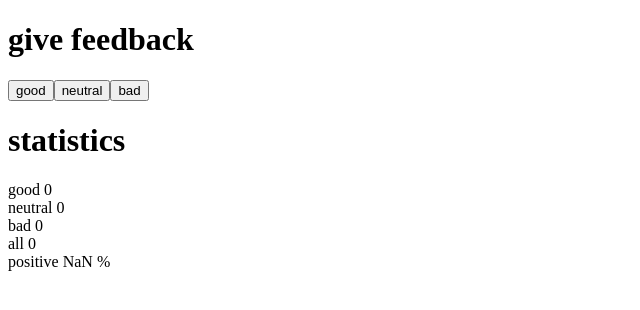
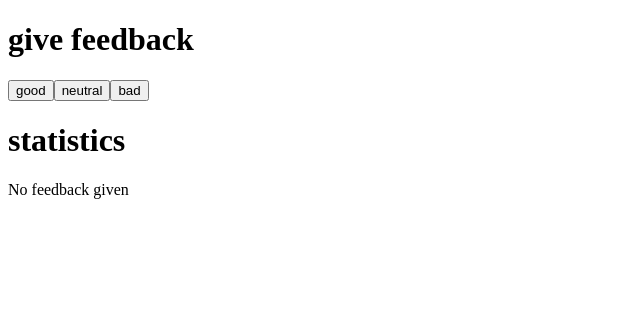
Before and after one commit to DTree-ntd/full-stack-helsinki, a React (Create React App) app: page / in a window 1280 px wide. Shown: the top 310 px of the page, without its empty margins (0-640 px from the left). Built offline with nearby package versions, Linux system fonts and the light colour scheme.

Commit message:
part1-8 to 1-10

```diff
--- a/src/App.js
+++ b/src/App.js
@@ -1,6 +1,6 @@
 import { useState } from 'react'
 import Button from './components/Button'
-import Display from './components/Display'
+import Statistics from './components/Statistics'
 
 const App = () => {
   const [good, setGood] = useState(0)
@@ -21,6 +21,7 @@ const App = () => {
 
   const totalFeedback = good + neutral + bad;
   const percentPositive = (good / totalFeedback * 100) + ' %';
+  const values = {good, neutral, bad, totalFeedback, percentPositive};
 
   return (
     <div>
@@ -29,12 +30,7 @@ const App = () => {
       <Button handleClick={handleClickNeutral} text='neutral'></Button>
       <Button handleClick={handleClickBad} text='bad'></Button>
 
-      <h1>statistics</h1>
-      <Display text='good' value={good}></Display>
-      <Display text='neutral' value={neutral}></Display>
-      <Display text='bad' value={bad}></Display>
-      <Display text='all' value={totalFeedback}></Display>
-      <Display text='positive' value={percentPositive}></Display>
+      <Statistics values={values}></Statistics>
     </div>
   )
 }
--- a/src/components/Display.js
+++ /dev/null
@@ -1,7 +0,0 @@
-const Display = (props) => (
-    <div>
-        {props.text} {props.value}
-    </div>
-  )
-
-export default Display
--- /dev/null
+++ b/src/components/StatisticLine.js
@@ -0,0 +1,7 @@
+const StatisticLine = (props) => (
+    <div>
+        {props.text} {props.value}
+    </div>
+  )
+
+export default StatisticLine
--- /dev/null
+++ b/src/components/Statistics.js
@@ -0,0 +1,27 @@
+import StatisticLine from "./StatisticLine";
+
+const Statistics = (props) => {
+  const {good, neutral, bad, totalFeedback, percentPositive} = props.values;
+
+  if(totalFeedback === 0) {
+    return (
+      <div>
+        <h1>statistics</h1>
+        <p>No feedback given</p>
+      </div>
+    )
+  }
+
+  return (
+    <div>
+      <h1>statistics</h1>
+      <StatisticLine text='good' value={good}></StatisticLine>
+      <StatisticLine text='neutral' value={neutral}></StatisticLine>
+      <StatisticLine text='bad' value={bad}></StatisticLine>
+      <StatisticLine text='all' value={totalFeedback}></StatisticLine>
+      <StatisticLine text='positive' value={percentPositive}></StatisticLine>
+    </div>
+  )
+}
+
+export default Statistics
```
